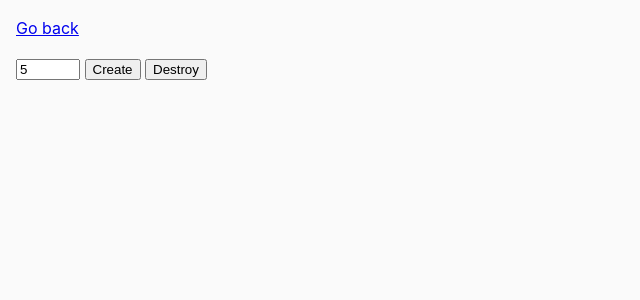
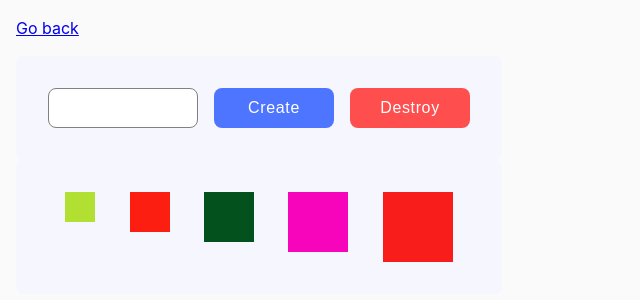
Before and after one commit to Oleksandr-Kalnaus/goit-js-hw-07, a plain HTML site: page task-6.html in a window 1280 px wide. Both pictures are taken after typing "5" into the empty fields and a click on the button "Create". Shown: the whole page, without its empty margins (0-640 px from the left). Drawn offline with Linux system fonts and the light colour scheme.

Commit message:
Edit task 6
Edit some styles

```diff
--- a/css/task-4.css
+++ b/css/task-4.css
@@ -33,9 +33,15 @@ button {
     width: 86px;
     height: 40px;
     background: #4e75ff;
+    border-color: #4e75ff;
     font-weight: 500;
     font-size: 16px;
     line-height: 1.5;
     letter-spacing: 0.04em;
     color: #fff;
+    border-style: none;
 }
+button:hover {
+    background: #6c8cff;
+    border-color: #6c8cff;
+}
--- /dev/null
+++ b/css/task-6.css
@@ -0,0 +1,64 @@
+#controls {
+    display: flex;
+    gap: 16px;
+    border-radius: 8px;
+    padding: 32px;
+    width: 486px;
+    height: 104px;
+    background: #f6f6fe;
+}
+#controls > input {
+    border: 1px solid #808080;
+    border-radius: 8px;
+    padding: 8px;
+    width: 150px;
+    height: 40px;
+    font-weight: 400;
+    font-size: 16px;
+    line-height: 1.5;
+    letter-spacing: 0.04em;
+    color: #2e2f42;
+    text-align: center;
+}
+input::-webkit-outer-spin-button,
+input::-webkit-inner-spin-button {
+    -webkit-appearance: none;
+    margin: 0;
+}
+#controls > button {
+    border-radius: 8px;
+    padding: 8px 16px;
+    width: 120px;
+    height: 40px;
+    font-weight: 500;
+    font-size: 16px;
+    line-height: 1.5;
+    letter-spacing: 0.04em;
+    color: #fff;
+    border-style: none;
+}
+
+#controls>button[data-create] {
+    background: #4e75ff;
+}
+#controls>button[data-create]:hover {
+    background: #6c8cff;
+}
+#controls>button[data-destroy] {
+    background: #ff4e4e;
+}
+#controls>button[data-destroy]:hover {
+    background: #ff7070;
+}
+#boxes {
+    display: flex;
+    align-items: flex-start;
+    border-radius: 8px;
+    padding: 32px;
+    width: 486px;
+    height: 134px;
+    background: #f6f6fe;
+}
+#boxes > div {
+    margin: 0 auto;
+}
--- a/js/task-6.js
+++ b/js/task-6.js
@@ -1,3 +1,35 @@
+const numberOfBoxes = document.querySelector('#controls input');
+const addButton = document.querySelector(`button[data-create]`);
+const destroyButton = document.querySelector('button[data-destroy]');
+const boxList = document.querySelector("#boxes");
+
+function createBoxes(amount) {
+  destroyBoxes();
+
+  for (let i = 0; i < amount; i++) {
+    const elem = document.createElement(`div`);
+    elem.class = `box`;
+    elem.style.width = `${30 + (10 * i)}px`;
+    elem.style.height = `${30 + (10 * i)}px`;
+    elem.style.backgroundColor = getRandomHexColor();
+    boxList.append(elem);
+  }
+}
+
+addButton.addEventListener('click', function() {
+  const amount = parseInt(numberOfBoxes.value, 10);
+  if (amount >= 1 && amount <= 100) {
+    createBoxes(amount);
+    numberOfBoxes.value = '';
+  }
+});
+
+destroyButton.addEventListener('click', destroyBoxes);
+
+function destroyBoxes() {
+  boxList.innerHTML = '';
+}
+
 function getRandomHexColor() {
   return `#${Math.floor(Math.random() * 16777215)
     .toString(16)
--- a/task-6.html
+++ b/task-6.html
@@ -6,6 +6,7 @@
     <meta name="viewport" content="width=device-width, initial-scale=1.0" />
     <title>Task 6</title>
     <link rel="stylesheet" href="./css/common.css" />
+    <link rel="stylesheet" href="./css/task-6.css" />
   </head>
   <body>
     <p><a href="./index.html">Go back</a></p>
```
Also changed, not shown: css/task-3.css (+12 -4 lines), css/task-5.css (added, +30 -0 lines), task-5.html (+1 -0 lines).
